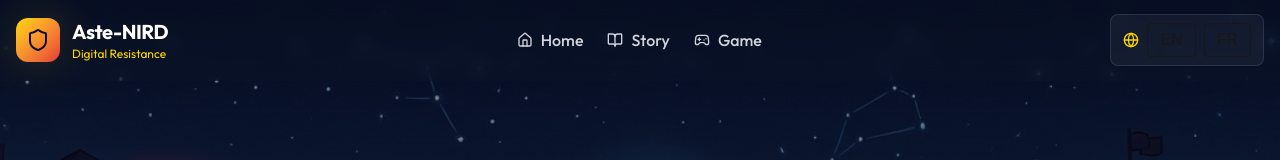
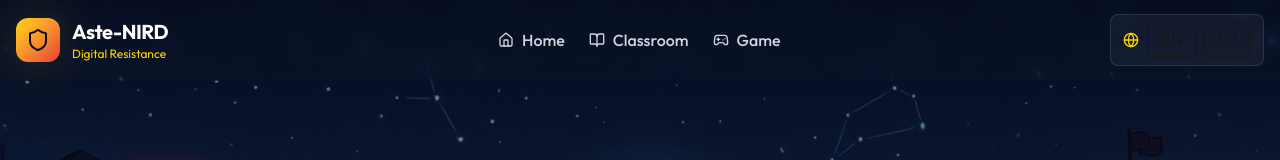
Before and after one commit to PIO-VIA/ASTE-NIRD, a Next.js app: page / in a window 1280 px wide. Shown: the top 160 px of the page. Built offline with nearby package versions, Linux system fonts and the light colour scheme.

Commit message:
update:linked pages

```diff
--- a/components/ScrollytellingStorySection.tsx
+++ b/components/ScrollytellingStorySection.tsx
@@ -3,7 +3,7 @@
 import { useTranslation } from "react-i18next";
 import { Code, Recycle, Sparkles } from "lucide-react";
 import StoryStep from "./StoryStep";
-
+import Link from "next/link";
 /**
  * ScrollytellingStorySection - Style DaisyUI
  *
@@ -92,7 +92,7 @@ export default function ScrollytellingStorySection() {
 
           <div className="flex flex-col sm:flex-row gap-4 justify-center items-center pt-8">
             <button className="group relative px-8 py-4 bg-gradient-to-r from-blue-500 to-purple-600 rounded-full text-white font-semibold text-lg overflow-hidden transition-all duration-300 hover:scale-105 hover:shadow-2xl hover:shadow-purple-500/50">
-              <span className="relative z-10">En savoir plus</span>
+            <Link href={"/presentation"}>  <span className="relative z-10">En savoir plus</span></Link>
               <div className="absolute inset-0 bg-gradient-to-r from-blue-600 to-purple-700 opacity-0 group-hover:opacity-100 transition-opacity duration-300" />
             </button>
 
--- a/components/ui/Navbar.tsx
+++ b/components/ui/Navbar.tsx
@@ -36,7 +36,7 @@ export default function Navbar() {
 
     const navLinks = [
         { href: '/', label: t('navbar.home'), icon: <Home className="w-4 h-4" /> },
-        { href: '/#story', label: t('navbar.story'), icon: <BookOpen className="w-4 h-4" /> },
+        { href: '/presentation', label: t('Classroom'), icon: <BookOpen className="w-4 h-4" /> },
         { href: '/jeux', label: t('navbar.quiz'), icon: <Gamepad2 className="w-4 h-4" /> },
     ];
 
```
